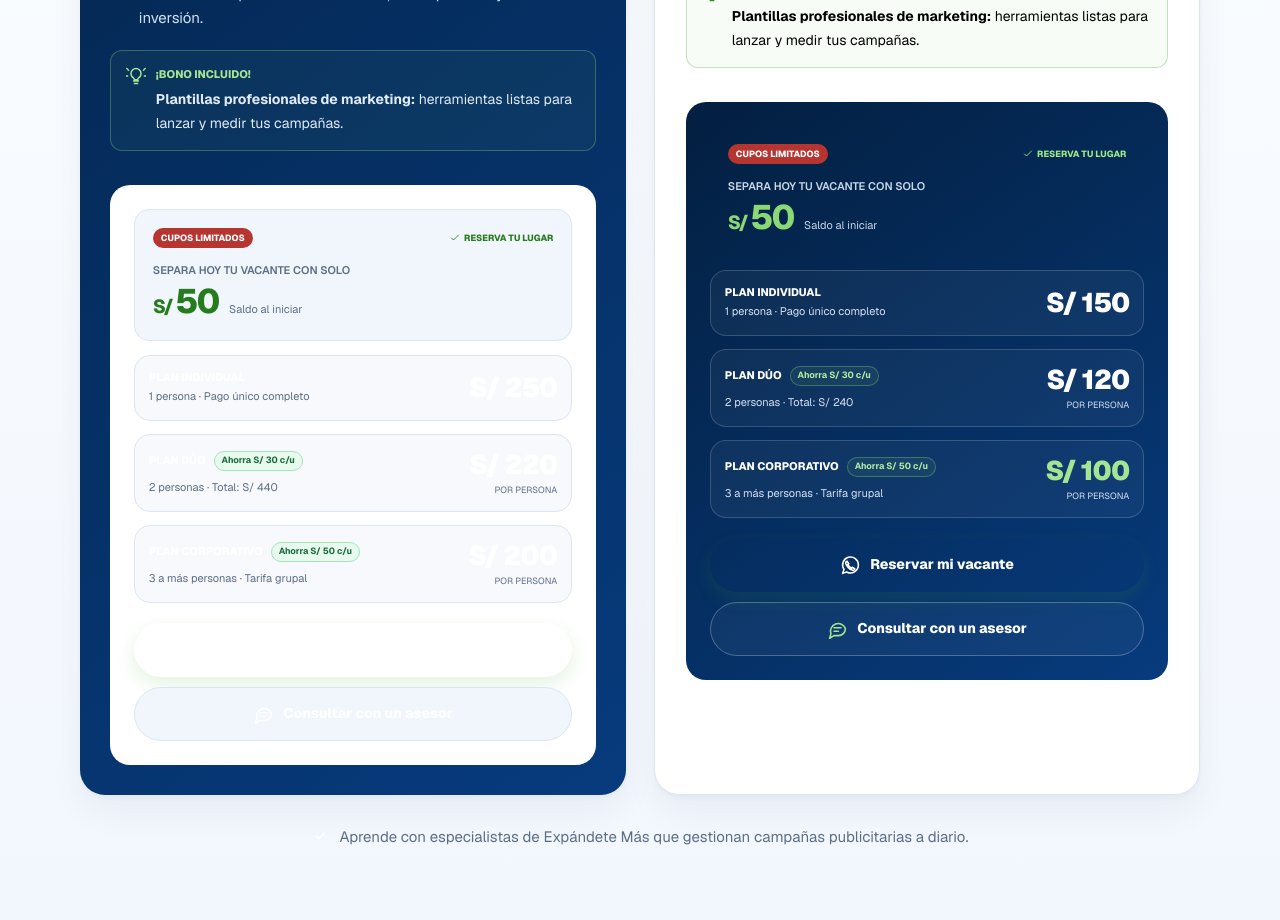
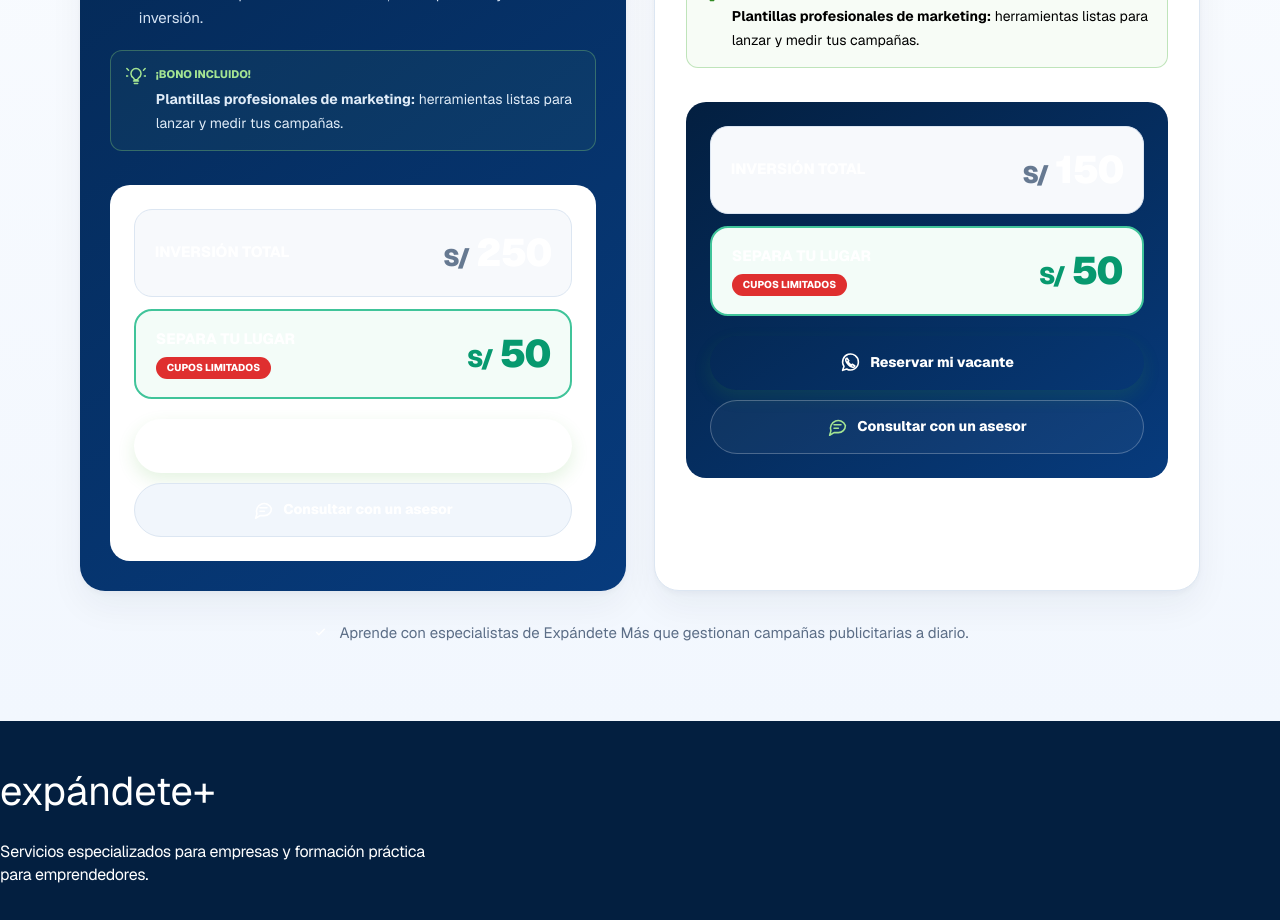
Before and after one commit to expandeteconsultora/expandete, a Next.js app: page /cursos/publicidad-en-redes-sociales in a window 1280 px wide. Shown: the part 3540-4460 px from the top of the page. Built offline with nearby package versions, Linux system fonts and the light colour scheme; no server answers.

Commit message:
Precio planes

```diff
--- a/components/courses/social-ads-landing.tsx
+++ b/components/courses/social-ads-landing.tsx
@@ -54,25 +54,17 @@ function CoursePricing() {
               </div>
 
               <div className={styles.cardBottom}>
-                <div className={styles.reservation}>
-                  <div className={styles.reservationLabels}><span>Cupos limitados</span><span><BusinessIcon name="check" /> Reserva tu lugar</span></div>
-                  <p>Separa hoy tu vacante con solo</p>
-                  <div className={styles.reservationAmount}><strong><span>S/ </span>{course.reservation}</strong><span>Saldo al iniciar</span></div>
-                </div>
-                <div className={`${styles.investmentOptions} ${styles.compactOptions}`}>
+                <div className={styles.investmentOptions}>
                   <div className={styles.investmentTier}>
-                    <div><h4>Plan individual</h4><p>1 persona · Pago único completo</p></div>
-                    <div className={styles.tierPrice}><strong>S/ {course.price}</strong></div>
+                    <h4>Inversión total</h4>
+                    <div className={styles.tierPrice}><strong><span>S/</span> {course.price}</strong></div>
                   </div>
-                  <div className={styles.investmentTier}>
-                    <div className={styles.tierInfo}><h4>Plan dúo</h4><span className={styles.savingBadge}>Ahorra S/ {course.price - course.duoPrice} c/u</span></div>
-                    <p>2 personas · Total: S/ {course.duoPrice * 2}</p>
-                    <div className={styles.tierPrice}><strong>S/ {course.duoPrice}</strong><span>por persona</span></div>
-                  </div>
-                  <div className={`${styles.investmentTier} ${styles.corporateTier}`}>
-                    <div className={styles.tierInfo}><h4>Plan corporativo</h4><span className={styles.savingBadge}>Ahorra S/ {course.price - course.corporatePrice} c/u</span></div>
-                    <p>3 a más personas · Tarifa grupal</p>
-                    <div className={styles.tierPrice}><strong>S/ {course.corporatePrice}</strong><span>por persona</span></div>
+                  <div className={`${styles.investmentTier} ${styles.reservationTier}`}>
+                    <div className={styles.reservationInfo}>
+                      <h4>Separa tu lugar</h4>
+                      <span className={styles.limitedBadge}>Cupos limitados</span>
+                    </div>
+                    <div className={styles.tierPrice}><strong><span>S/</span> {course.reservation}</strong></div>
                   </div>
                 </div>
                 <div className={styles.cardActions}>
--- a/components/courses/social-ads.module.css
+++ b/components/courses/social-ads.module.css
@@ -127,36 +127,16 @@
 .bonus p { margin-top: 6px; font-size: 14px; line-height: 1.65; }
 .cardBottom { margin-top: auto; padding: 24px; border-radius: 20px; color: white; background: linear-gradient(145deg, #031f40, #073b7d); }
 .bonus + .cardBottom { margin-top: 34px; }
-.reservation { padding: 18px; border-radius: 15px; color: white; background: var(--color-navy); }
-.reservationLabels { display: flex; flex-wrap: wrap; align-items: center; justify-content: space-between; gap: 9px; font-size: 9px; font-weight: 800; line-height: 1.4; text-transform: uppercase; }
-.reservationLabels > span:first-child { padding: 4px 8px; border-radius: 999px; background: #b73530; }
-.reservationLabels > span:last-child { display: inline-flex; align-items: center; gap: 3px; color: #9ce985; }
-.reservationLabels svg { width: 12px; height: 12px; }
-.reservation > p { margin-top: 14px; color: #c9d8e9; font-size: 11px; font-weight: 600; text-transform: uppercase; }
-.reservationAmount { display: flex; flex-wrap: wrap; align-items: baseline; gap: 10px; margin-top: 2px; }
-.reservationAmount > strong { color: #8bd976; font-size: 34px; font-weight: 800; line-height: 1.2; letter-spacing: -.04em; }
-.reservationAmount > strong > span { font-size: 19px; }
-.reservationAmount > span { color: #c9d8e9; font-size: 11px; }
-.investmentOptions { display: grid; gap: 13px; margin-top: 14px; }
-.investmentTier { padding: 16px; border: 1px solid #dce6f2; border-radius: 16px; background: #f1f6fc; }
-.tierInfo { display: flex; align-items: center; justify-content: space-between; gap: 10px; }
-.investmentTier h4 { font-size: 15px; font-weight: 750; line-height: 1.4; }
-.investmentTier p { margin-top: 9px; color: #5c6e87; font-size: 12px; line-height: 1.5; }
-.savingBadge { display: inline-block; max-width: 130px; padding: 4px 9px; border: 1px solid #a6cfff; border-radius: 999px; color: var(--course-blue); background: #edf6ff; font-size: 10px; font-weight: 650; line-height: 1.3; }
-.tierPrice { display: flex; flex-wrap: wrap; align-items: baseline; gap: 5px 8px; margin-top: 12px; }
-.tierPrice strong { font-size: 27px; font-weight: 850; line-height: 1.2; letter-spacing: -.035em; }
-.tierPrice > span { font-size: 11px; }
-.tierPrice p { margin: 0; color: var(--color-navy); font-size: 11px; font-weight: 650; }
-.corporateTier { border-color: #b9e9cd; }
-.corporateTier .savingBadge { border-color: #a1e5bc; color: #176b3c; background: #dcf8e7; }
-.compactOptions .investmentTier { display: grid; grid-template-columns: minmax(0, 1fr) auto; align-items: center; gap: 2px 12px; padding: 14px; }
-.compactOptions .tierInfo { flex-wrap: wrap; justify-content: flex-start; gap: 5px 8px; }
-.compactOptions .investmentTier h4 { font-size: 11px; text-transform: uppercase; }
-.compactOptions .investmentTier p { grid-column: 1; margin-top: 3px; font-size: 11px; }
-.compactOptions .tierPrice { grid-column: 2; grid-row: 1 / 3; flex-direction: column; align-items: flex-end; gap: 2px; margin: 0; }
-.compactOptions .tierPrice strong { font-size: 27px; }
-.compactOptions .tierPrice > span { font-size: 9px; text-transform: uppercase; }
-.compactOptions .savingBadge { font-size: 9px; padding: 3px 7px; }
+.investmentOptions { display: grid; gap: 12px; }
+.investmentTier { display: flex; min-height: 88px; align-items: center; justify-content: space-between; gap: 14px; padding: 18px 20px; border: 1px solid #dce6f2; border-radius: 18px; color: var(--color-navy); background: #f7f9fc; }
+.investmentTier h4 { font-size: 15px; font-weight: 800; line-height: 1.35; text-transform: uppercase; }
+.tierPrice { flex: none; }
+.tierPrice strong { font-size: clamp(28px, 3vw, 40px); font-weight: 850; line-height: 1; letter-spacing: -.035em; white-space: nowrap; }
+.tierPrice strong > span { color: #667991; font-size: .62em; }
+.reservationInfo { display: flex; min-width: 0; flex-direction: column; align-items: flex-start; gap: 8px; }
+.reservationTier { border: 2px solid #40c49a; background: #f3fcf8; }
+.reservationTier .tierPrice strong, .reservationTier .tierPrice strong > span { color: #07996f; }
+.limitedBadge { padding: 5px 11px; border-radius: 999px; color: white; background: #df2f2f; font-size: 10px; font-weight: 800; line-height: 1.2; text-transform: uppercase; white-space: nowrap; }
 .featuredCard h3 > span { color: white; }
 .featuredCard .courseDescription, .featuredCard .learningList li { color: #d5e3f4; }
 .featuredCard .durationBadge { border-color: #8bd97655; color: #b4eca3; background: #8bd97612; }
@@ -167,25 +147,12 @@
 .featuredCard .bonus { border-color: #8bd97655; background: #8bd9760d; }
 .featuredCard .bonus h4, .featuredCard .bonus > svg { color: #a4e492; }
 .featuredCard .bonus p { color: #e0ecf8; }
-.cardBottom .investmentTier { border-color: #ffffff2b; color: white; background: #ffffff0b; }
-.cardBottom .investmentTier p, .cardBottom .tierPrice > span { color: #d5e3f4; }
-.cardBottom .tierPrice strong { color: white; }
-.cardBottom .corporateTier .tierPrice strong { color: #a4e492; }
-.cardBottom .savingBadge { border-color: #8bd97655; color: #b4eca3; background: #8bd97612; }
+.cardBottom .investmentTier { border-color: #dce6f2; color: var(--color-navy); background: #f7f9fc; }
+.cardBottom .reservationTier { border-color: #40c49a; background: #f3fcf8; }
 .cardBottom .consultButton { border-color: #ffffff40; color: white; background: #ffffff0b; }
 .cardBottom .consultButton svg { color: #a4e492; }
 .cardBottom .consultButton:hover { background: #ffffff20; }
 .featuredCard .cardBottom { color: var(--color-navy); background: white; }
-.featuredCard .reservation { border: 1px solid #dce6f2; color: var(--color-navy); background: #f1f6fc; }
-.featuredCard .reservationLabels > span:first-child { color: white; }
-.featuredCard .reservationLabels > span:last-child { color: #247c1c; }
-.featuredCard .reservation > p, .featuredCard .reservationAmount > span { color: #5c6e87; }
-.featuredCard .reservationAmount > strong { color: #247c1c; }
-.featuredCard .investmentTier { border-color: #dce6f2; color: var(--color-navy); background: #f7f9fc; }
-.featuredCard .investmentTier p { color: #5c6e87; }
-.featuredCard .cardBottom .tierPrice strong { color: var(--color-navy); }
-.featuredCard .tierPrice > span { color: #5c6e87; }
-.featuredCard .savingBadge { border-color: #a1e5bc; color: #176b3c; background: #e8faee; }
 .featuredCard .consultButton { border-color: #dce6f2; color: var(--color-navy); background: #f1f6fc; }
 .featuredCard .consultButton svg { color: var(--course-blue); }
 .featuredCard .consultButton:hover { background: #e4effb; }
@@ -264,8 +231,10 @@
   .featuredCard { padding: 17px; }
   .schedule { grid-template-columns: 1fr; gap: 14px; padding: 13px; }
   .schedule .scheduleFull { padding-top: 12px; }
-  .compactOptions .investmentTier { padding: 12px; gap: 3px 8px; }
-  .compactOptions .tierPrice strong { font-size: 24px; }
+  .investmentTier { min-height: 78px; padding: 15px; }
+  .investmentTier h4 { font-size: 12px; }
+  .tierPrice strong { font-size: 28px; }
+  .limitedBadge { padding: 4px 8px; font-size: 9px; }
 }
 
 @media (prefers-reduced-motion: reduce) {
--- a/data/social-ads-courses.ts
+++ b/data/social-ads-courses.ts
@@ -20,8 +20,6 @@ export const socialAdsCourses = [
       "Análisis e interpretación de métricas, costo por lead y retorno de inversión.",
     ],
     price: 250,
-    duoPrice: 220,
-    corporatePrice: 200,
     reservation: 50,
   },
   {
@@ -42,8 +40,6 @@ export const socialAdsCourses = [
       "Seguimiento e interpretación de los resultados clave de tus campañas.",
     ],
     price: 150,
-    duoPrice: 120,
-    corporatePrice: 100,
     reservation: 50,
   },
 ] as const;
```
